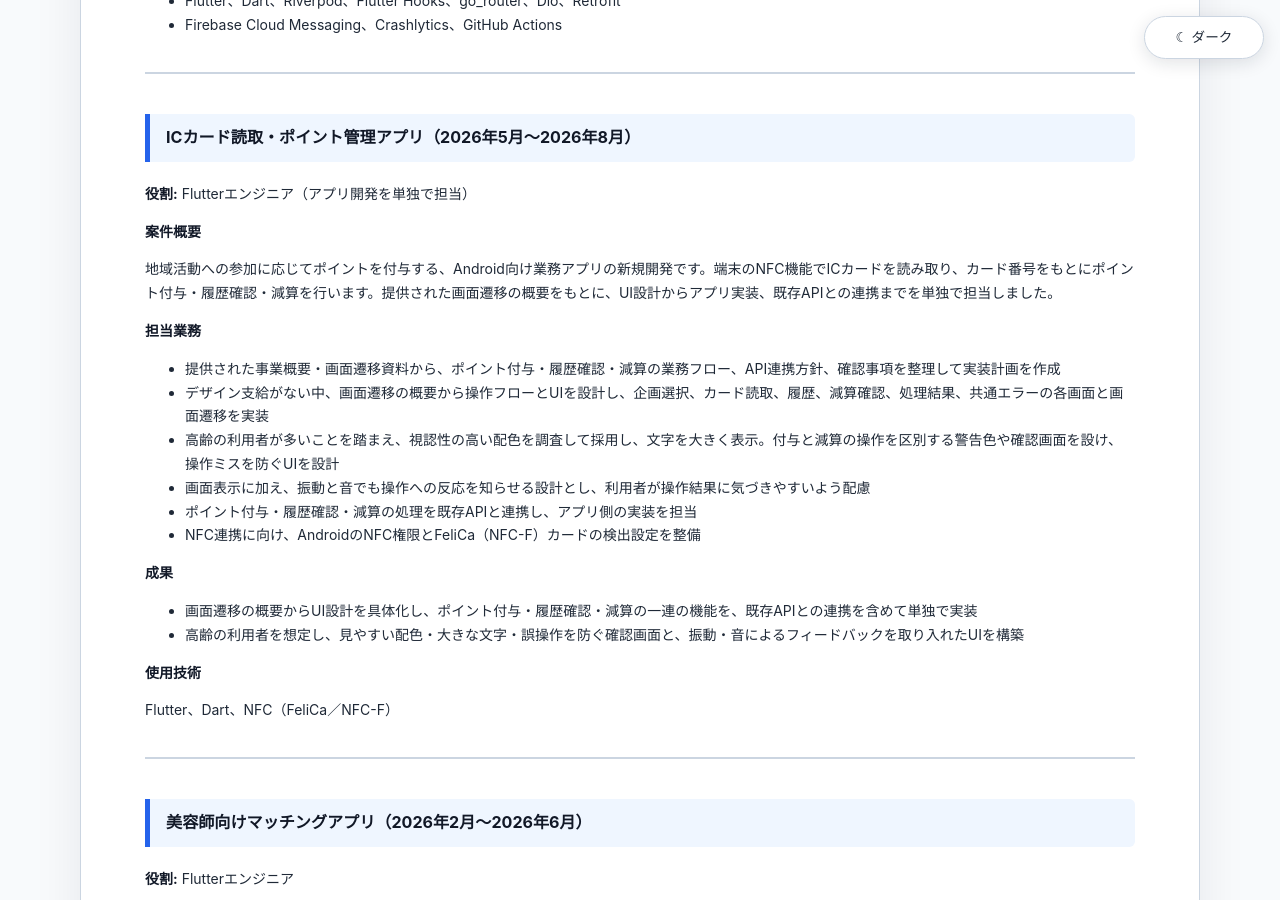
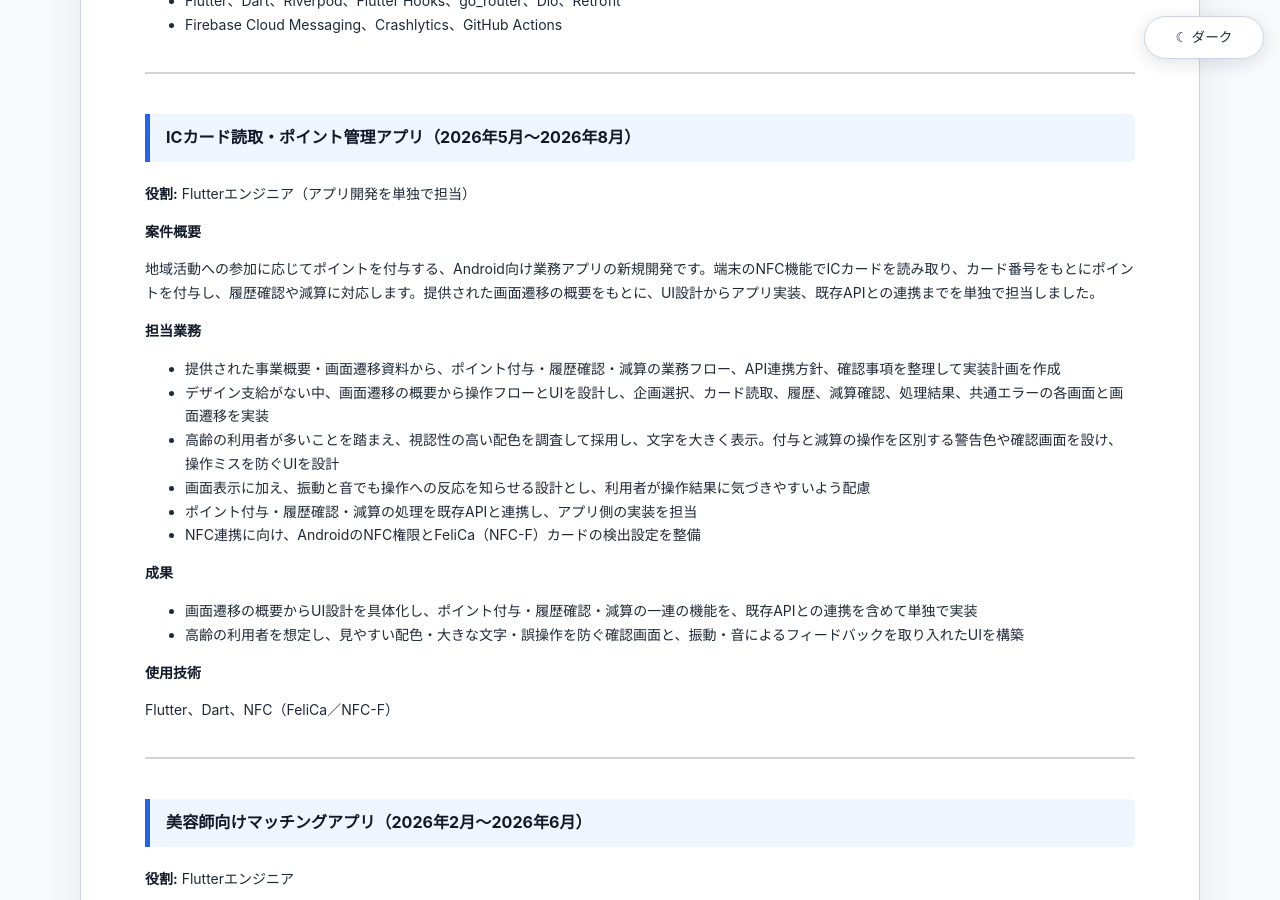
Before and after one commit to k-nkmr/resume, a Jekyll site: the page built from index.md, in a window 1280 px wide and 900 px high, scrolled down 4224 px. Built offline with Jekyll 4.4.1, drawn with Linux system fonts in a browser that asks for light colours.

Commit message:
fix: simplify point operation wording

```diff
--- a/index.md
+++ b/index.md
@@ -159,7 +159,7 @@ C#、.NET Framework 4.8、Windows Forms、REST API、ICカードリーダー連
 
 **案件概要**
 
-地域活動への参加に応じてポイントを付与する、Android向け業務アプリの新規開発です。端末のNFC機能でICカードを読み取り、カード番号をもとにポイント付与・履歴確認・減算を行います。提供された画面遷移の概要をもとに、UI設計からアプリ実装、既存APIとの連携までを単独で担当しました。
+地域活動への参加に応じてポイントを付与する、Android向け業務アプリの新規開発です。端末のNFC機能でICカードを読み取り、カード番号をもとにポイントを付与し、履歴確認や減算に対応します。提供された画面遷移の概要をもとに、UI設計からアプリ実装、既存APIとの連携までを単独で担当しました。
 
 **担当業務**
 
```
